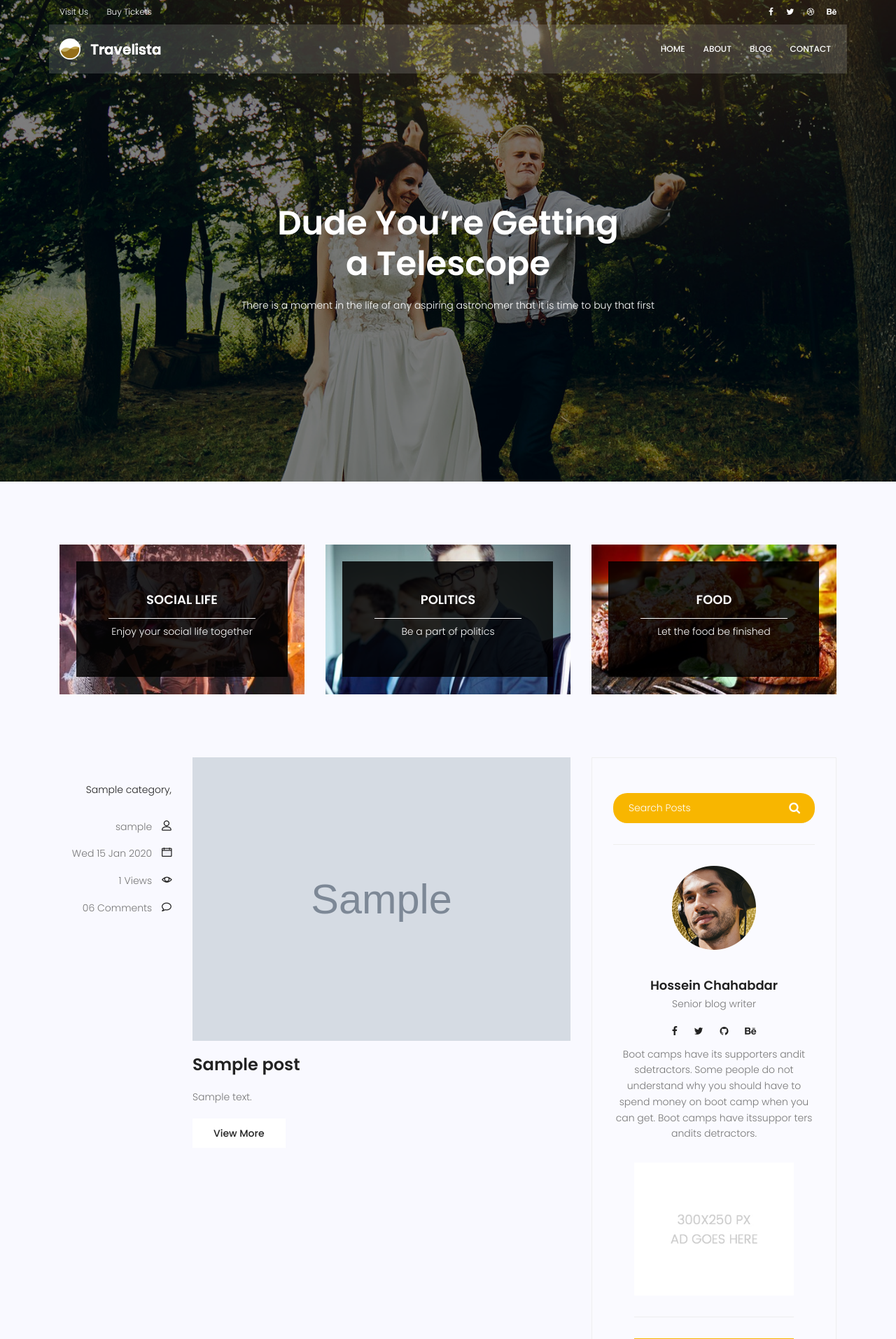
After one commit to hosseinch0/django-site, a Django app: page /blog/search/ in a window 1280 px wide. The commit adds this page. Shown: the top 1913 px of the page at 70% size. Run offline with Django 3.2, Linux system fonts and the light colour scheme; tables that the repository leaves empty hold one stand-in row (values such as "Sample post"); grey boxes marked "Sample" are stand-in pictures; some libraries are stand-ins or nearby versions.

Commit message:
adding form and pagination
paginated and added form

```diff
--- a/blog/urls.py
+++ b/blog/urls.py
@@ -7,5 +7,7 @@ urlpatterns = [
     path("", blog_view, name="index"),
     path("<int:pid>", blog_single, name="single"),
     path("test/", test, name = "test"),
-    path("category/<str:cat_name>", blog_category, name = "category")
+    path("author/<str:author_username>", blog_view, name = "author"),
+    path("category/<str:cat_name>", blog_view, name = "category"),
+    path("search/", blog_search, name = "search")
 ]
--- a/blog/views.py
+++ b/blog/views.py
@@ -1,11 +1,24 @@
 from django.shortcuts import render, get_list_or_404
 from django.http import HttpRequest, JsonResponse
 from blog.models import Post
+from django.core.paginator import Paginator,PageNotAnInteger,EmptyPage
 # Create your views here.
 
 
-def blog_view(request):
+def blog_view(request,**kwargs):
     posts = Post.objects.filter(status=1)
+    if kwargs.get('cat_name'):
+        posts = posts.filter(category__name=kwargs['cat_name'])
+    if kwargs.get("author_username"):
+        posts = posts.filter(author__username= kwargs['author_username'])
+    posts = Paginator(posts,3)
+    try:
+        page_number = request.GET.get('page')
+        posts = posts.get_page(page_number)
+    except PageNotAnInteger:
+        posts.get_page(1)
+    except EmptyPage:
+        posts.get_page(1)
     context = {"posts": posts}
     return render(request, "blog/blog-home.html", context)
 
@@ -27,3 +40,19 @@ def blog_category(request, cat_name):
     posts = posts.filter(category__name=cat_name)
     context = {"posts": posts}
     return render(request, "blog/blog-home.html", context)
+
+def blog_search(request):
+    posts = Post.objects.filter(status=1)
+    if request.method == "GET":
+        if s := request.GET.get("s"):
+            posts = posts.filter(content__contains=s)
+            # posts = Paginator(posts,3)
+        # try:
+        #     page_number = request.GET.get('page')
+        #     posts = posts.get_page(page_number)
+        # except PageNotAnInteger:
+        #     posts.get_page(1)
+        # except EmptyPage:
+        #     posts.get_page(1)
+    context = {"posts": posts}
+    return render(request, "blog/blog-home.html", context)
--- a/templates/blog/blog-home.html
+++ b/templates/blog/blog-home.html
@@ -95,7 +95,7 @@
 										{%endfor%}
 									</ul>
 									<div class="user-details row">
-										<p class="user-name col-lg-12 col-md-12 col-6"><a href="#">{{post.author}}</a> <span class="lnr lnr-user"></span></p>
+										<p class="user-name col-lg-12 col-md-12 col-6"><a href="{% url 'blog:author' author_username=post.author %}">{{post.author}}</a> <span class="lnr lnr-user"></span></p>
 										<p class="date col-lg-12 col-md-12 col-6"><a href="#">{{post.published_date|date:"D d M Y"}}</a> <span class="lnr lnr-calendar-full"></span></p>
 										<p class="view col-lg-12 col-md-12 col-6"><a href="#">{{ post.counted_view }} Views</a> <span class="lnr lnr-eye"></span></p>
 										<p class="comments col-lg-12 col-md-12 col-6"><a href="#">06 Comments</a> <span class="lnr lnr-bubble"></span></p>
@@ -116,35 +116,36 @@
 		                    <nav class="blog-pagination justify-content-center d-flex">
 		                        <ul class="pagination">
 		                            <li class="page-item">
-		                                <a href="#" class="page-link" aria-label="Previous">
+										{% if posts.has_previous %}
+		                                <a href="?page={{ posts.previous_page_number }}" class="page-link" aria-label="Previous">
 		                                    <span aria-hidden="true">
 		                                        <span class="lnr lnr-chevron-left"></span>
 		                                    </span>
 		                                </a>
+										{% endif %}
 		                            </li>
-		                            <li class="page-item"><a href="#" class="page-link">01</a></li>
-		                            <li class="page-item active"><a href="#" class="page-link">02</a></li>
-		                            <li class="page-item"><a href="#" class="page-link">03</a></li>
-		                            <li class="page-item"><a href="#" class="page-link">04</a></li>
-		                            <li class="page-item"><a href="#" class="page-link">09</a></li>
-		                            <li class="page-item">
-		                                <a href="#" class="page-link" aria-label="Next">
+									{% for i in posts.paginator.page_range%}
+									{% if posts.number == i %}
+										<li class="page-item active"><a href="?page={{i}}" class="page-link">{{i}}</a></li>
+									{% else %}
+										<li class="page-item"><a href="?page={{i}}" class="page-link">{{i}}</a></li>
+									{% endif %}
+									{% endfor %}
+										{% if posts.has_next%}
+		                                <a href="?page={{ posts.next_page_number }}" class="page-link" aria-label="Next">
 		                                    <span aria-hidden="true">
 		                                        <span class="lnr lnr-chevron-right"></span>
 		                                    </span>
 		                                </a>
+										{% endif %}
 		                            </li>
 		                        </ul>
 		                    </nav>
 						</div>
 						<div class="col-lg-4 sidebar-widgets">
 							<div class="widget-wrap">
-								<div class="single-sidebar-widget search-widget">
-									<form class="search-form" action="#">
-			                            <input placeholder="Search Posts" name="search" type="text" onfocus="this.placeholder = ''" onblur="this.placeholder = 'Search Posts'" >
-			                            <button type="submit"><i class="fa fa-search"></i></button>
-			                        </form>
-								</div>
+
+								{% include 'blog/blog-search.html' %}
 
 								{% include 'blog/blog-writer.html' %}
 
--- /dev/null
+++ b/templates/blog/blog-search.html
@@ -0,0 +1,6 @@
+<div class="single-sidebar-widget search-widget">
+    <form class="search-form" action="{% url 'blog:search' %}" method="get" >
+        <input placeholder="Search Posts" name="s" type="text" onfocus="this.placeholder = ''" onblur="this.placeholder = 'Search Posts'" >
+        <button type="submit"><i class="fa fa-search"></i></button>
+    </form>
+</div>
--- a/templates/blog/post-categories.html
+++ b/templates/blog/post-categories.html
@@ -1,9 +1,9 @@
 <div class="single-sidebar-widget post-category-widget">
-    <h4 class="category-title">Post Catgories</h4>
+    <h4 class="category-title">Post Categories</h4>
     <ul class="cat-list">
         {% for name,count in categories.items %}
         <li>
-            <a href="#" class="d-flex justify-content-between">
+            <a href="{% url 'blog:category' cat_name=name %}" class="d-flex justify-content-between">
                 <p>{{name}}</p>
                 <p>{{count}}</p>
             </a>
--- a/website/urls.py
+++ b/website/urls.py
@@ -6,5 +6,6 @@ app_name = "website"
 urlpatterns = [
     path('', home_view, name="index"),
     path("about/", about_view, name="about"),
-    path("contact/", contact_view, name="contact")
+    path("contact/", contact_view, name="contact"),
+    path("contact/test", test, name="test")
 ]
```
Also changed, not shown: templates/blog/blog-single.html (+5 -8 lines), templates/website/test.html (renamed from templates/test.html, +5 -2 lines), website/forms.py (added, +16 -0 lines), website/views.py (+13 -0 lines), media/blog/cat-widget1.jpg (added), media/blog/cat-widget3.jpg (added), media/blog/feature-img1.jpg (added), media/blog/feature-img2.jpg (added), media/blog/s-img.jpg (added).
